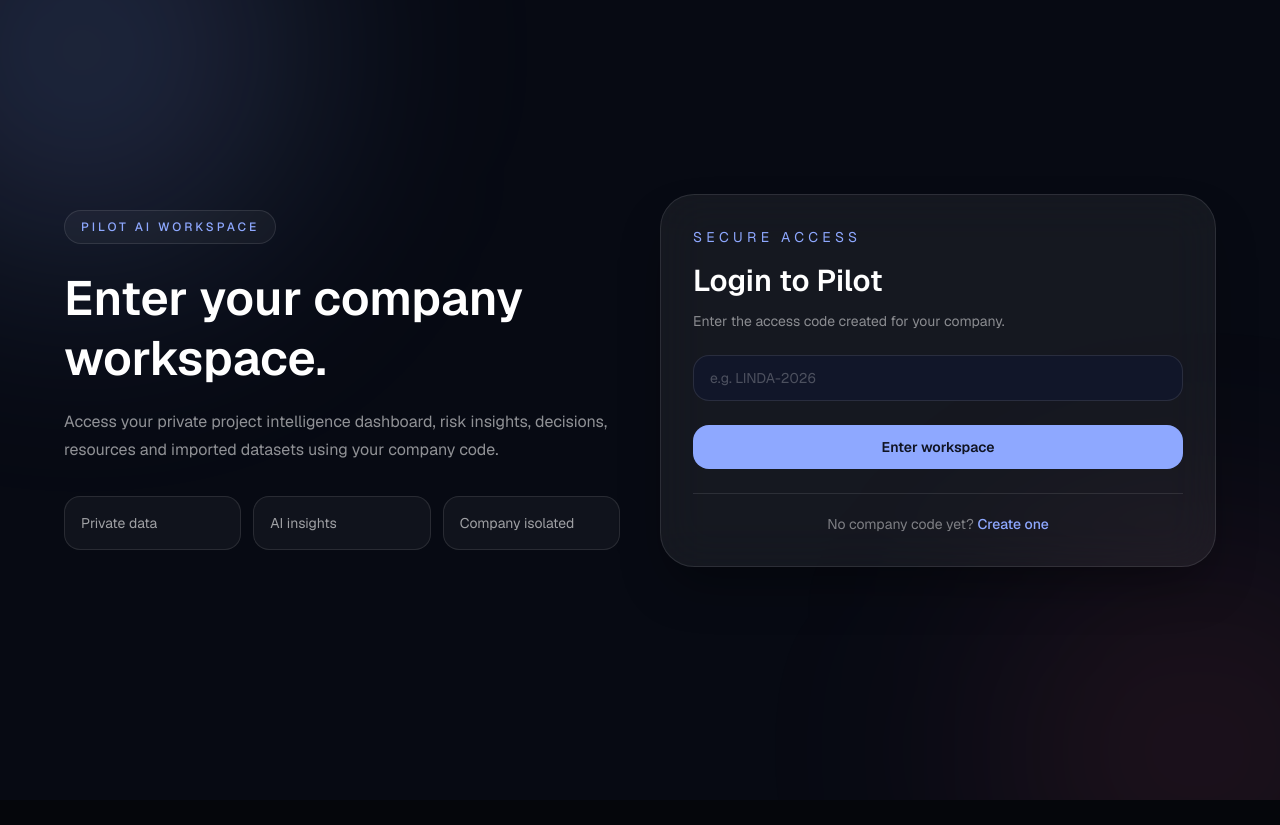
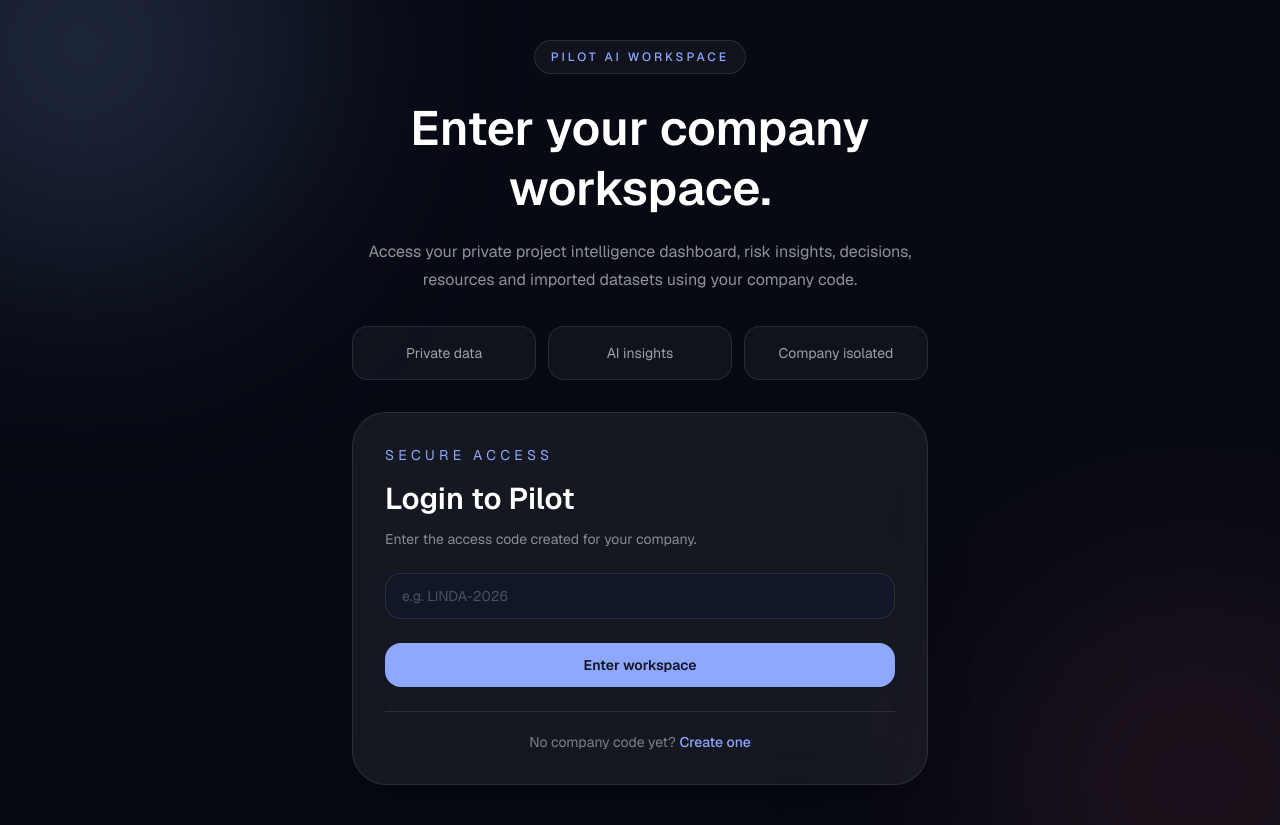
Before and after one commit to lindajerbi58-create/pilot, a Next.js app: page /login in a window 1280 px wide. Before the commit the page ends 800 px from the top, so only its background shows below. Built offline with nearby package versions, Linux system fonts and the light colour scheme.

Commit message:
style(login): center SaaS access form

```diff
--- a/app/login/page.tsx
+++ b/app/login/page.tsx
@@ -47,8 +47,8 @@ export default function LoginPage() {
       <div className="absolute left-[-10%] top-[-20%] h-[420px] w-[420px] rounded-full bg-[#8ea8ff]/20 blur-[120px]" />
       <div className="absolute bottom-[-20%] right-[-10%] h-[420px] w-[420px] rounded-full bg-[#f05d7b]/10 blur-[120px]" />
 
-      <div className="relative mx-auto grid min-h-[85vh] max-w-6xl items-center gap-10 lg:grid-cols-2">
-        <section>
+     <div className="relative mx-auto flex min-h-[85vh] max-w-xl flex-col items-center justify-center">
+       <section className="mb-8 text-center">
           <div className="inline-flex rounded-full border border-white/10 bg-white/[0.04] px-4 py-2 text-xs font-medium uppercase tracking-[0.25em] text-[#8ea8ff]">
             Pilot AI Workspace
           </div>
@@ -75,7 +75,7 @@ export default function LoginPage() {
           </div>
         </section>
 
-        <section className="rounded-[34px] border border-white/10 bg-white/[0.06] p-8 shadow-2xl shadow-black/40 backdrop-blur-xl">
+       <section className="w-full rounded-[34px] border border-white/10 bg-white/[0.06] p-8 shadow-2xl shadow-black/40 backdrop-blur-xl">
           <p className="text-sm uppercase tracking-[0.3em] text-[#8ea8ff]">
             Secure access
           </p>
```
